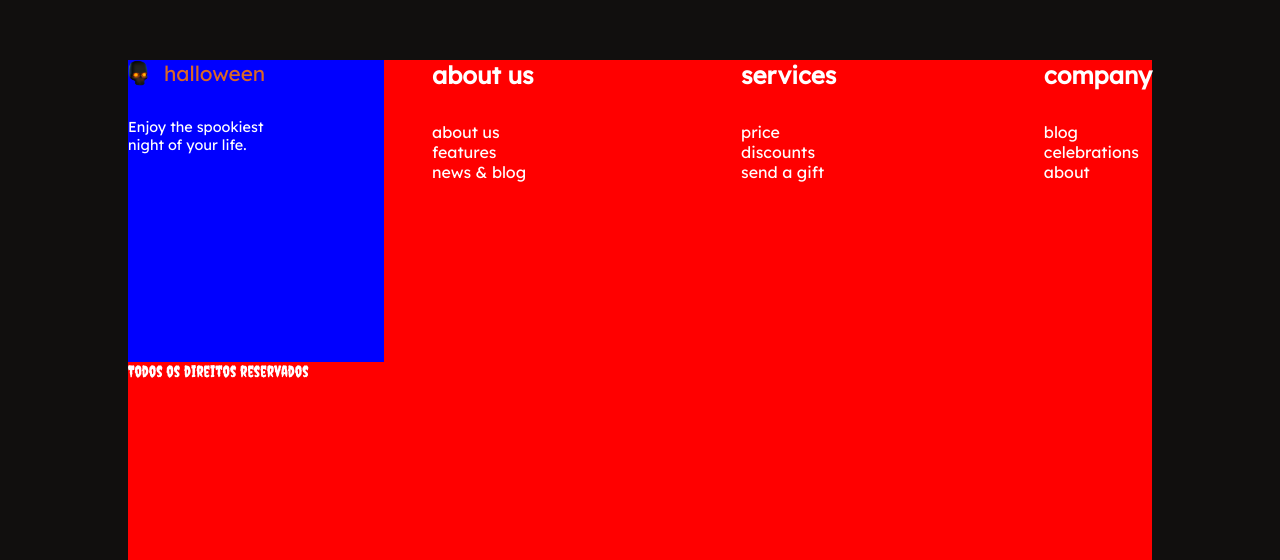
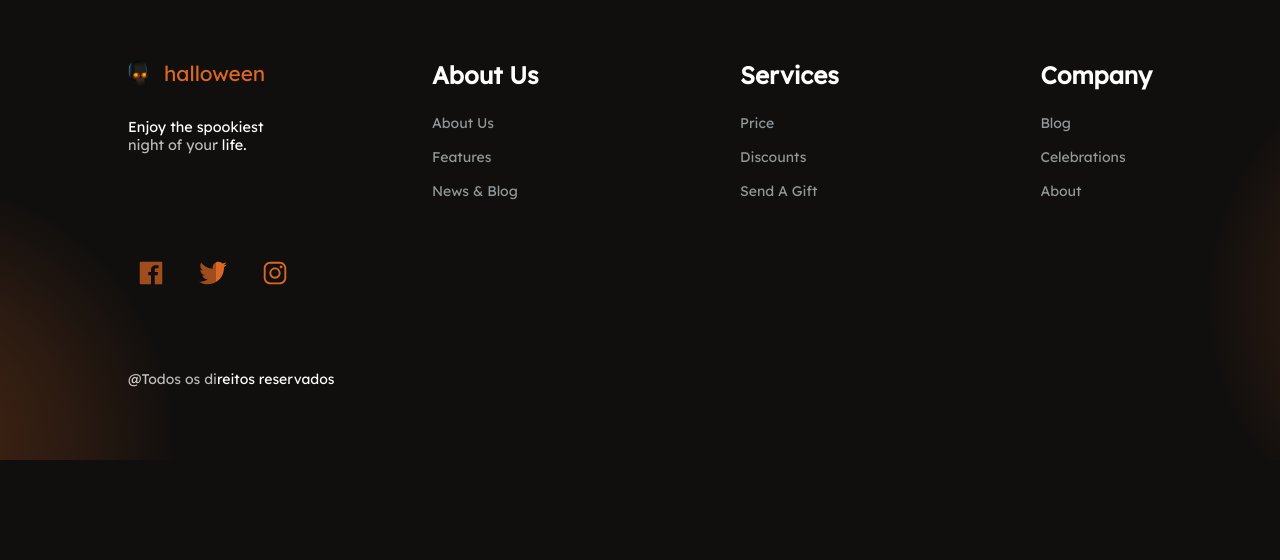
Before and after one commit to eziiel/halloween, a React (Vite) app: page / in a window 1280 px wide. Shown: the part 4757-5317 px from the top of the page. After the commit the page ends 5217 px from the top, so only its background shows below. Built offline with nearby package versions, Linux system fonts and the light colour scheme.

Commit message:
almost footer

```diff
--- a/src/assets/card-items/styled.ts
+++ b/src/assets/card-items/styled.ts
@@ -39,7 +39,6 @@ const Img_card_item = styled.img`
   width: 130px;
   position: absolute;
   bottom: 65%;
-  z-index: 3;
   transition: 0.5s ease-in-out;
 `;
 
--- a/src/assets/card-party-footer/index.tsx
+++ b/src/assets/card-party-footer/index.tsx
@@ -3,14 +3,16 @@ import * as S from "./styled";
 interface ItemsList {
   title: string;
   items: string[];
+  direction: string;
 }
-export const CardPartyItems = ({ title, items }: ItemsList) => {
+export const CardPartyItems = ({ title, items, direction }: ItemsList) => {
+
   return (
     <S.Card_party_footer>
       <S.Title_party_footer>{title}</S.Title_party_footer>
-      <S.List_party_footer>
+      <S.List_party_footer direction={direction}>
         {items.map((item) => (
-          <S.Items_party_footer key={item}>{item}</S.Items_party_footer>
+          <S.Items_party_footer key={title}>{item}</S.Items_party_footer>
         ))}
       </S.List_party_footer>
     </S.Card_party_footer>
--- a/src/assets/card-party-footer/styled.ts
+++ b/src/assets/card-party-footer/styled.ts
@@ -1,23 +1,31 @@
 import styled from "styled-components";
 
+interface Direction {
+  direction:string
+}
 const Card_party_footer = styled.div`
   display: flex;
   flex-direction: column;
-  gap: 2rem;
+  gap: 1rem;
   font-family: var(--lexend);
+  text-transform: capitalize;
 `;
 
 const Title_party_footer = styled.h3`
   font-size: var(--medium_size);
 `;
 
-const List_party_footer = styled.ul`
+const List_party_footer = styled.ul<Direction>`
   display: flex;
-  flex-direction: column;
+  flex-direction: ${props => props.direction};
   align-items: start;
 `;
 
-const Items_party_footer = styled.li``;
+const Items_party_footer = styled.li`
+  padding: 0.5rem 0;
+  font-size: 0.875rem;
+  color: #92989B;
+`;
 
 export {
   Card_party_footer,
--- a/src/components/items/items-second/styled.ts
+++ b/src/components/items/items-second/styled.ts
@@ -7,7 +7,7 @@ const ItemsSecondSection = styled(Container_main).attrs({as: "section"})`
   justify-content: space-between;
   align-items: center;
   position: relative;
-  :before{
+  :after{
     position: absolute;
     content: "";
     background: radial-gradient(circle, rgba(219,103,36,0.2763480392156863) 0%, rgba(219,103,36,0.12788865546218486) 36%, rgba(17,15,14,0.2959558823529411) 61%);
--- a/src/components/party/index.tsx
+++ b/src/components/party/index.tsx
@@ -1,10 +1,16 @@
 import DataFooter from "../../../public/data/party_footer_items.json";
 import Logo from "../../../public/images/logo-skull.png";
 import { CardPartyItems } from "../../assets/card-party-footer";
+import { Items_party_footer, List_party_footer } from "../../assets/card-party-footer/styled";
 import * as S from "./styled";
+import { IoLogoInstagram } from "react-icons/io";
+import { IoLogoTwitter } from "react-icons/io";
+import { IoLogoFacebook } from "react-icons/io";
 
 export const Party = () => {
   return (
+    <S.containerGlobalFooter>
+
       <S.PartySection id="party">
         <S.InfoParty>
           <S.Info_logo_footer>
@@ -16,13 +22,36 @@ export const Party = () => {
           <S.Info_logo_text_footer>
             Enjoy the spookiest night of your life.
           </S.Info_logo_text_footer>
+          <S.SocialPartyList>
+            <S.SocialPartyItems>
+              <S.linkSocialParty href="www.facebook.com" target="_blank">
+                <IoLogoFacebook size="30px" color="#db6724"/>
+              </S.linkSocialParty>
+            </S.SocialPartyItems>
+            <S.SocialPartyItems>
+              <S.linkSocialParty href="www.twitter.com" target="_blank">
+                <IoLogoTwitter size="30px" color="#db6724"/>
+              </S.linkSocialParty>
+            </S.SocialPartyItems>
+            <S.SocialPartyItems>
+              <S.linkSocialParty href="www.instagram.com" target="_blank">
+                <IoLogoInstagram size="30px" color="#db6724"/>
+              </S.linkSocialParty>
+            </S.SocialPartyItems>
+          </S.SocialPartyList>
         </S.InfoParty>
         <S.Contact_party>
           {DataFooter.map(({ title, items }) => (
-          <CardPartyItems key={title} title={title} items={items} />
+            <CardPartyItems
+              key={title}
+              title={title}
+              items={items}
+              direction="column"
+            />
           ))}
         </S.Contact_party>
-      <S.FooterParty>Todos os direitos reservados</S.FooterParty>
+        <S.FooterParty>@Todos os direitos reservados</S.FooterParty>
       </S.PartySection>
+    </S.containerGlobalFooter>
   );
 };
--- a/src/components/party/styled.ts
+++ b/src/components/party/styled.ts
@@ -1,19 +1,22 @@
 import styled from "styled-components";
 import { Container_main } from "../../styled/generalStyled";
 
+const containerGlobalFooter = styled.footer`
+  width: 100%;
+  overflow: hidden;
+`
 const PartySection = styled(Container_main).attrs({ as: "footer" })`
-  padding: 0;
-  background: red;
-  height: 500px;
+  padding:0;
+  height: 400px;
   bottom: 0;
   display: grid;
   grid-template-columns: 1fr 3fr;
+  position: relative;
 `;
 
 const InfoParty = styled.div`
   display: flex;
   flex-direction: column;
-  background: blue;
   justify-content: start;
   gap: 2rem;
 `;
@@ -43,17 +46,52 @@ const Info_logo_text_footer = styled.p`
 `;
 
 const Contact_party = styled.div`
-  margin-left:3rem;
+  margin-left: 3rem;
   display: flex;
   justify-content: space-between;
+`;
+const SocialPartyList = styled.ul`
+  display: flex;
+  width: 100%;
+  gap: 1rem;
+  justify-content: start;
+  padding-top: 3rem 0;
+  margin-top: 4rem;
+`;
+const SocialPartyItems = styled.li``;
+
+const linkSocialParty = styled.a`
+  padding: 0.5rem;
 `;
 
 const FooterParty = styled.div`
   grid-column: 1/-1;
   grid-row: 2;
+  font-family: var(--lexend);
+  font-size: 0.875rem;
+  :after{
+    position: absolute;
+    content: "";
+    background: radial-gradient(circle, rgba(219,103,36,0.2763480392156863) 0%, rgba(219,103,36,0.12788865546218486) 36%, rgba(17,15,14,0.2959558823529411) 61%);
+    width: 600px;
+    height: 600px;
+    left: -50%;
+    bottom: -70%;
+  }
+  :before{
+    position: absolute;
+    content: "";
+    background: radial-gradient(circle, rgba(219,103,36,0.2763480392156863) 0%, rgba(219,103,36,0.12788865546218486) 36%, rgba(17,15,14,0.2959558823529411) 61%);
+    width: 600px;
+    height: 600px;
+    z-index: -1;
+    right: -60%;
+    bottom: -35%;
+  }
 `;
 
 export {
+  containerGlobalFooter,
   PartySection,
   InfoParty,
   Info_logo_footer,
@@ -61,5 +99,8 @@ export {
   Info_logo_name_footer,
   Info_logo_text_footer,
   Contact_party,
+  SocialPartyList,
+  SocialPartyItems,
+  linkSocialParty,
   FooterParty,
 };
--- a/src/styled/global.ts
+++ b/src/styled/global.ts
@@ -41,7 +41,6 @@ const Global = createGlobalStyle`
     color: var(--white_color);
     font-family: var(--crepster);
     color: var(--white_color);
-    /* height: 1500px; */
     overflow-x: hidden;
   }
   a{
```
Lines whose indentation alone changed are shown as unchanged.
